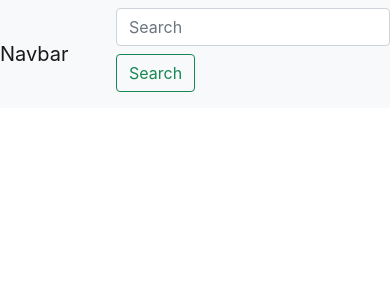
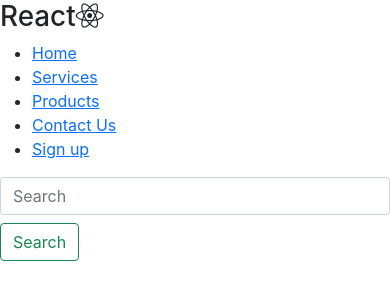
Before and after one commit to SonsOfAhriman/Meds_App, a React (Create React App) app: page /home in a window 390 px wide. Shown: the top 300 px of the page. Built offline with nearby package versions, Linux system fonts and the light colour scheme.

Commit message:
started mobile first redesign of navbar

```diff
--- a/public/index.html
+++ b/public/index.html
@@ -16,6 +16,9 @@
     integrity="sha384-wEmeIV1mKuiNpC+IOBjI7aAzPcEZeedi5yW5f2yOq55WWLwNGmvvx4Um1vskeMj0"
     crossorigin="anonymous"
     />
+    <link rel="stylesheet" href="https://use.fontawesome.com/releases/v5.15.4/css/all.css"
+      integrity="sha384-DyZ88mC6Up2uqS4h/KRgHuoeGwBcD4Ng9SiP4dIRy0EXTlnuz47vAwmeGwVChigm" crossorigin="anonymous">
+
     <!--
       manifest.json provides metadata used when your web app is installed on a
       user's mobile device or desktop. See https://developers.google.com/web/fundamentals/web-app-manifest/
--- a/src/components/Screens/Home.tsx
+++ b/src/components/Screens/Home.tsx
@@ -1,5 +1,6 @@
 import './Home.css';
 import axios from "axios";
+import {MenuItems} from "./MenuItems";
 
 import React, { useState, useEffect } from 'react';
 
@@ -51,13 +52,28 @@ function Home() {
 
     return (
         <div>
-            <nav className="navbar navbar-light bg-light">
-                <a className="navbar-brand">Navbar</a>
-                <form onSubmit={handleSubmit} className="form-inline">
-                    <input className="form-control mr-sm-2" type="search" onChange={(e) => { setValue(e.target.value)} } placeholder="Search" aria-label="Search" />
-                    <button className="btn btn-outline-success my-2 my-sm-0" type="submit">Search</button>
-                </form>
+            <nav className="NavbarItems">
+                <h1 className="navbar-logo">React<i className="fab fa-react"></i></h1>
+                <div className="menu-icon">
+
+                </div>
+                <ul>
+                    {MenuItems.map((item, index) => {
+                        return (
+                            <li key={index}>
+                                <a className={item.cName} href={item.url}>
+                                    {item.title}
+                                </a>
+                            </li>
+                        )
+                    })}
+                </ul>
             </nav>
+
+            <form onSubmit={handleSubmit} className="form-inline">
+                <input className="form-control mr-sm-2" type="search" onChange={(e) => { setValue(e.target.value) }} placeholder="Search" aria-label="Search" />
+                <button className="btn btn-outline-success my-2 my-sm-0" type="submit">Search</button>
+            </form>
 
             {drugInfo ? (
                 <div>
--- /dev/null
+++ b/src/components/Screens/MenuItems.tsx
@@ -0,0 +1,27 @@
+export const MenuItems = [
+    {
+        title: "Home",
+        url: "#",
+        cName: "nav-links"
+    },
+    {
+        title: "Services",
+        url: "#",
+        cName: "nav-links"
+    },
+    {
+        title: "Products",
+        url: "#",
+        cName: "nav-links"
+    },
+    {
+        title: "Contact Us",
+        url: "#",
+        cName: "nav-links"
+    },
+    {
+        title: "Sign up",
+        url: "#",
+        cName: "nav-links-mobile"
+    }
+]
```
